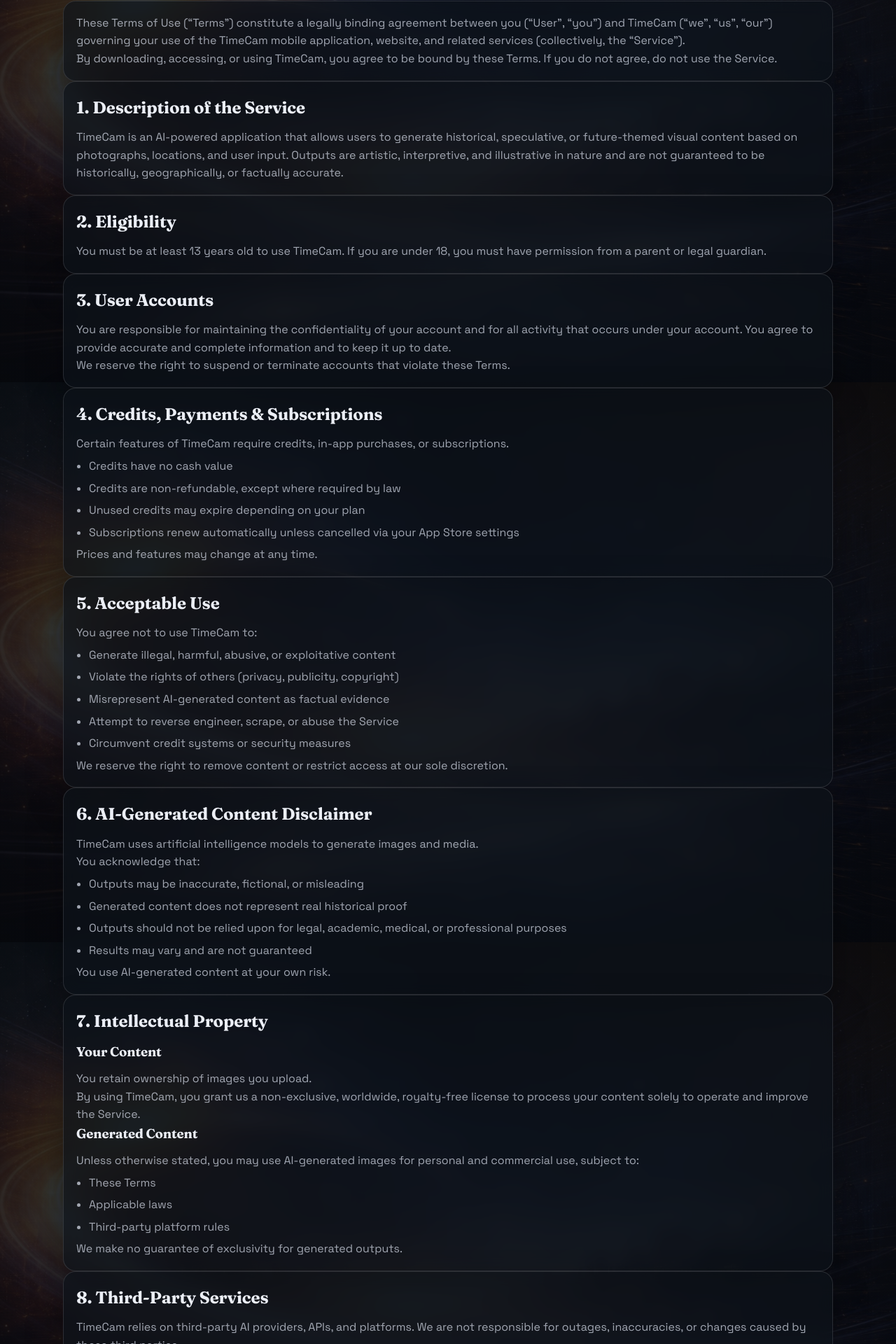
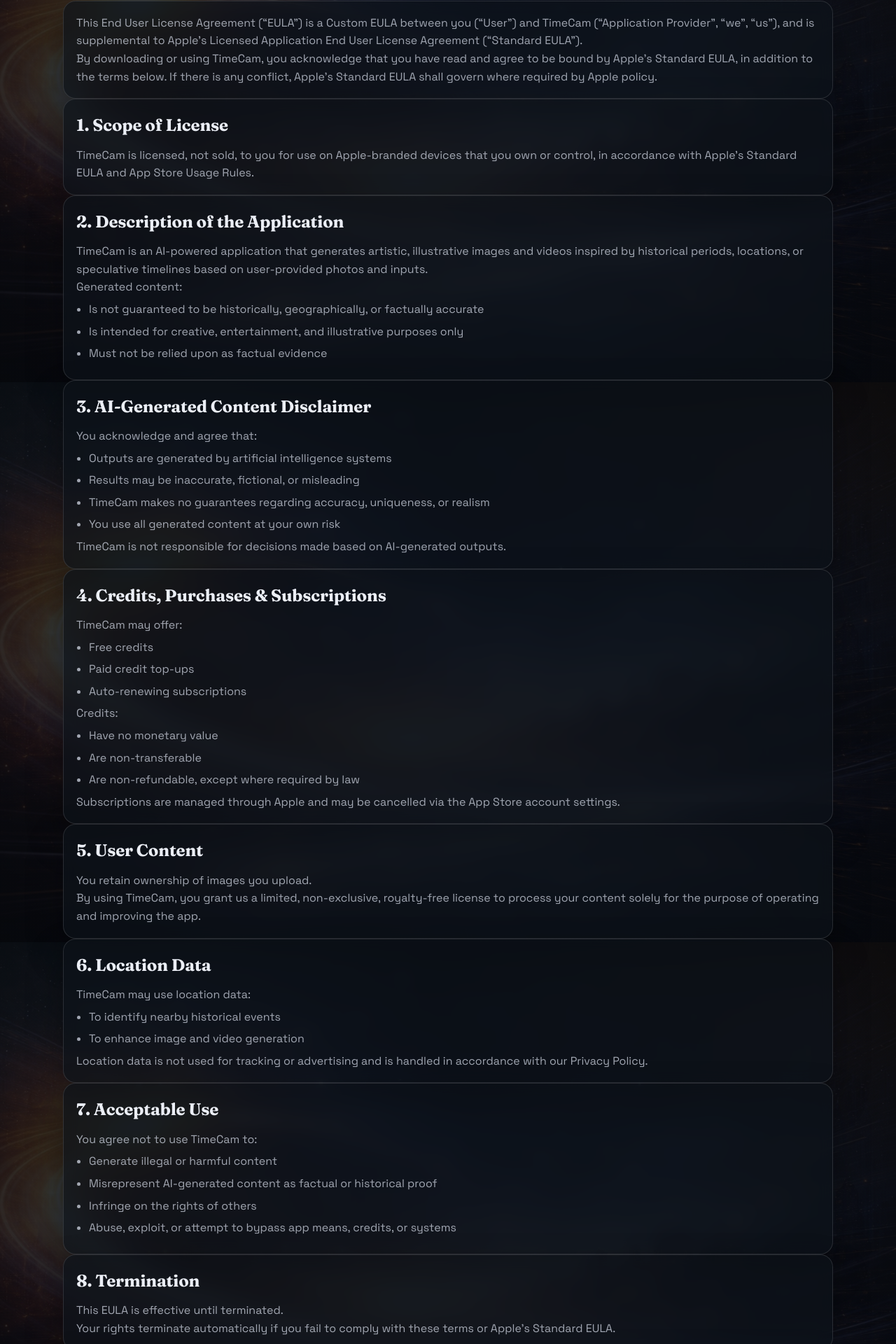
Before and after one commit to BrenC11/TimeCam-Support, a Next.js app: page /terms in a window 1280 px wide. Shown: the part 254-2174 px from the top of the page at 70% size. Built offline with nearby package versions, Linux system fonts and the light colour scheme.

Commit message:
Update terms and add imagery

```diff
--- a/app/terms/page.tsx
+++ b/app/terms/page.tsx
@@ -24,7 +24,7 @@
       <main className="container">
         <section className="hero compact">
           <p className="eyebrow">Terms</p>
-          <h1>TimeCam – Terms of Use (EULA)</h1>
+          <h1>TimeCam – End User License Agreement (Custom EULA)</h1>
           <p className="fineprint muted">
             Last updated: <span id="termsUpdated">16-01-26</span>
           </p>
@@ -32,147 +32,129 @@
 
         <section className="section card">
           <p className="muted">
-            These Terms of Use (“Terms”) constitute a legally binding agreement between you (“User”, “you”) and TimeCam
-            (“we”, “us”, “our”) governing your use of the TimeCam mobile application, website, and related services
-            (collectively, the “Service”).
+            This End User License Agreement (“EULA”) is a Custom EULA between you (“User”) and TimeCam (“Application
+            Provider”, “we”, “us”), and is supplemental to Apple’s Licensed Application End User License Agreement
+            (“Standard EULA”).
           </p>
           <p className="muted">
-            By downloading, accessing, or using TimeCam, you agree to be bound by these Terms. If you do not agree, do not
-            use the Service.
+            By downloading or using TimeCam, you acknowledge that you have read and agree to be bound by Apple’s Standard
+            EULA, in addition to the terms below. If there is any conflict, Apple’s Standard EULA shall govern where
+            required by Apple policy.
           </p>
         </section>
 
         <section className="section card">
-          <h2>1. Description of the Service</h2>
+          <h2>1. Scope of License</h2>
           <p className="muted">
-            TimeCam is an AI-powered application that allows users to generate historical, speculative, or future-themed
-            visual content based on photographs, locations, and user input. Outputs are artistic, interpretive, and
-            illustrative in nature and are not guaranteed to be historically, geographically, or factually accurate.
+            TimeCam is licensed, not sold, to you for use on Apple-branded devices that you own or control, in accordance
+            with Apple’s Standard EULA and App Store Usage Rules.
           </p>
         </section>
 
         <section className="section card">
-          <h2>2. Eligibility</h2>
+          <h2>2. Description of the Application</h2>
           <p className="muted">
-            You must be at least 13 years old to use TimeCam. If you are under 18, you must have permission from a parent
-            or legal guardian.
+            TimeCam is an AI-powered application that generates artistic, illustrative images and videos inspired by
+            historical periods, locations, or speculative timelines based on user-provided photos and inputs.
+          </p>
+          <p className="muted">Generated content:</p>
+          <ul className="list">
+            <li>Is not guaranteed to be historically, geographically, or factually accurate</li>
+            <li>Is intended for creative, entertainment, and illustrative purposes only</li>
+            <li>Must not be relied upon as factual evidence</li>
+          </ul>
+        </section>
+
+        <section className="section card">
+          <h2>3. AI-Generated Content Disclaimer</h2>
+          <p className="muted">You acknowledge and agree that:</p>
+          <ul className="list">
+            <li>Outputs are generated by artificial intelligence systems</li>
+            <li>Results may be inaccurate, fictional, or misleading</li>
+            <li>TimeCam makes no guarantees regarding accuracy, uniqueness, or realism</li>
+            <li>You use all generated content at your own risk</li>
+          </ul>
+          <p className="muted">TimeCam is not responsible for decisions made based on AI-generated outputs.</p>
+        </section>
+
+        <section className="section card">
+          <h2>4. Credits, Purchases &amp; Subscriptions</h2>
+          <p className="muted">TimeCam may offer:</p>
+          <ul className="list">
+            <li>Free credits</li>
+            <li>Paid credit top-ups</li>
+            <li>Auto-renewing subscriptions</li>
+          </ul>
+          <p className="muted">Credits:</p>
+          <ul className="list">
+            <li>Have no monetary value</li>
+            <li>Are non-transferable</li>
+            <li>Are non-refundable, except where required by law</li>
+          </ul>
+          <p className="muted">
+            Subscriptions are managed through Apple and may be cancelled via the App Store account settings.
           </p>
         </section>
 
         <section className="section card">
-          <h2>3. User Accounts</h2>
-          <p className="muted">
-            You are responsible for maintaining the confidentiality of your account and for all activity that occurs under
-            your account. You agree to provide accurate and complete information and to keep it up to date.
-          </p>
-          <p className="muted">We reserve the right to suspend or terminate accounts that violate these Terms.</p>
-        </section>
-
-        <section className="section card">
-          <h2>4. Credits, Payments &amp; Subscriptions</h2>
-          <p className="muted">Certain features of TimeCam require credits, in-app purchases, or subscriptions.</p>
-          <ul className="list">
-            <li>Credits have no cash value</li>
-            <li>Credits are non-refundable, except where required by law</li>
-            <li>Unused credits may expire depending on your plan</li>
-            <li>Subscriptions renew automatically unless cancelled via your App Store settings</li>
-          </ul>
-          <p className="muted">Prices and features may change at any time.</p>
-        </section>
-
-        <section className="section card">
-          <h2>5. Acceptable Use</h2>
-          <p className="muted">You agree not to use TimeCam to:</p>
-          <ul className="list">
-            <li>Generate illegal, harmful, abusive, or exploitative content</li>
-            <li>Violate the rights of others (privacy, publicity, copyright)</li>
-            <li>Misrepresent AI-generated content as factual evidence</li>
-            <li>Attempt to reverse engineer, scrape, or abuse the Service</li>
-            <li>Circumvent credit systems or security measures</li>
-          </ul>
-          <p className="muted">We reserve the right to remove content or restrict access at our sole discretion.</p>
-        </section>
-
-        <section className="section card">
-          <h2>6. AI-Generated Content Disclaimer</h2>
-          <p className="muted">TimeCam uses artificial intelligence models to generate images and media.</p>
-          <p className="muted">You acknowledge that:</p>
-          <ul className="list">
-            <li>Outputs may be inaccurate, fictional, or misleading</li>
-            <li>Generated content does not represent real historical proof</li>
-            <li>Outputs should not be relied upon for legal, academic, medical, or professional purposes</li>
-            <li>Results may vary and are not guaranteed</li>
-          </ul>
-          <p className="muted">You use AI-generated content at your own risk.</p>
-        </section>
-
-        <section className="section card">
-          <h2>7. Intellectual Property</h2>
-          <h3>Your Content</h3>
+          <h2>5. User Content</h2>
           <p className="muted">You retain ownership of images you upload.</p>
           <p className="muted">
-            By using TimeCam, you grant us a non-exclusive, worldwide, royalty-free license to process your content solely
-            to operate and improve the Service.
-          </p>
-          <h3>Generated Content</h3>
-          <p className="muted">
-            Unless otherwise stated, you may use AI-generated images for personal and commercial use, subject to:
-          </p>
-          <ul className="list">
-            <li>These Terms</li>
-            <li>Applicable laws</li>
-            <li>Third-party platform rules</li>
-          </ul>
-          <p className="muted">We make no guarantee of exclusivity for generated outputs.</p>
-        </section>
-
-        <section className="section card">
-          <h2>8. Third-Party Services</h2>
-          <p className="muted">
-            TimeCam relies on third-party AI providers, APIs, and platforms. We are not responsible for outages,
-            inaccuracies, or changes caused by these third parties.
+            By using TimeCam, you grant us a limited, non-exclusive, royalty-free license to process your content solely
+            for the purpose of operating and improving the app.
           </p>
         </section>
 
         <section className="section card">
-          <h2>9. Termination</h2>
+          <h2>6. Location Data</h2>
+          <p className="muted">TimeCam may use location data:</p>
+          <ul className="list">
+            <li>To identify nearby historical events</li>
+            <li>To enhance image and video generation</li>
+          </ul>
           <p className="muted">
-            We may suspend or terminate your access at any time if you violate these Terms or misuse the Service.
-          </p>
-          <p className="muted">Upon termination, your right to use the Service ceases immediately.</p>
-        </section>
-
-        <section className="section card">
-          <h2>10. Limitation of Liability</h2>
-          <p className="muted">
-            To the maximum extent permitted by law: TimeCam shall not be liable for any indirect, incidental, special,
-            consequential, or punitive damages, including loss of data, profits, or business opportunities arising from
-            your use of the Service. Use of TimeCam is provided “as is” and “as available.”
+            Location data is not used for tracking or advertising and is handled in accordance with our Privacy Policy.
           </p>
         </section>
 
         <section className="section card">
-          <h2>11. Indemnification</h2>
-          <p className="muted">You agree to indemnify and hold harmless TimeCam from any claims, damages, losses, or expenses arising from:</p>
+          <h2>7. Acceptable Use</h2>
+          <p className="muted">You agree not to use TimeCam to:</p>
           <ul className="list">
-            <li>Your use of the Service</li>
-            <li>Your content</li>
-            <li>Your violation of these Terms or applicable laws</li>
+            <li>Generate illegal or harmful content</li>
+            <li>Misrepresent AI-generated content as factual or historical proof</li>
+            <li>Infringe on the rights of others</li>
+            <li>Abuse, exploit, or attempt to bypass app means, credits, or systems</li>
           </ul>
         </section>
 
         <section className="section card">
-          <h2>12. Changes to These Terms</h2>
-          <p className="muted">We may update these Terms from time to time. Continued use of the Service after changes means you accept the updated Terms.</p>
+          <h2>8. Termination</h2>
+          <p className="muted">This EULA is effective until terminated.</p>
+          <p className="muted">
+            Your rights terminate automatically if you fail to comply with these terms or Apple’s Standard EULA.
+          </p>
         </section>
 
         <section className="section card">
-          <h2>13. Governing Law</h2>
-          <p className="muted">These Terms are governed by the laws of England and Wales, without regard to conflict of law principles.</p>
+          <h2>9. Warranty Disclaimer &amp; Limitation of Liability</h2>
+          <p className="muted">
+            TimeCam is provided “AS IS” and “AS AVAILABLE”, in line with Apple’s Standard EULA. To the maximum extent
+            permitted by law, TimeCam disclaims all warranties and shall not be liable for any indirect, incidental, or
+            consequential damages arising from use of the app.
+          </p>
         </section>
 
         <section className="section card">
-          <h2>14. Contact</h2>
+          <h2>10. Governing Law</h2>
+          <p className="muted">
+            For users in the UK and EU, this EULA is governed by the laws of your country of residence, in accordance with
+            Apple’s Standard EULA provisions.
+          </p>
+        </section>
+
+        <section className="section card">
+          <h2>11. Contact</h2>
           <p className="muted">For questions or support, contact:</p>
           <ul className="list">
             <li>Email: support@timecam.ai</li>
```
